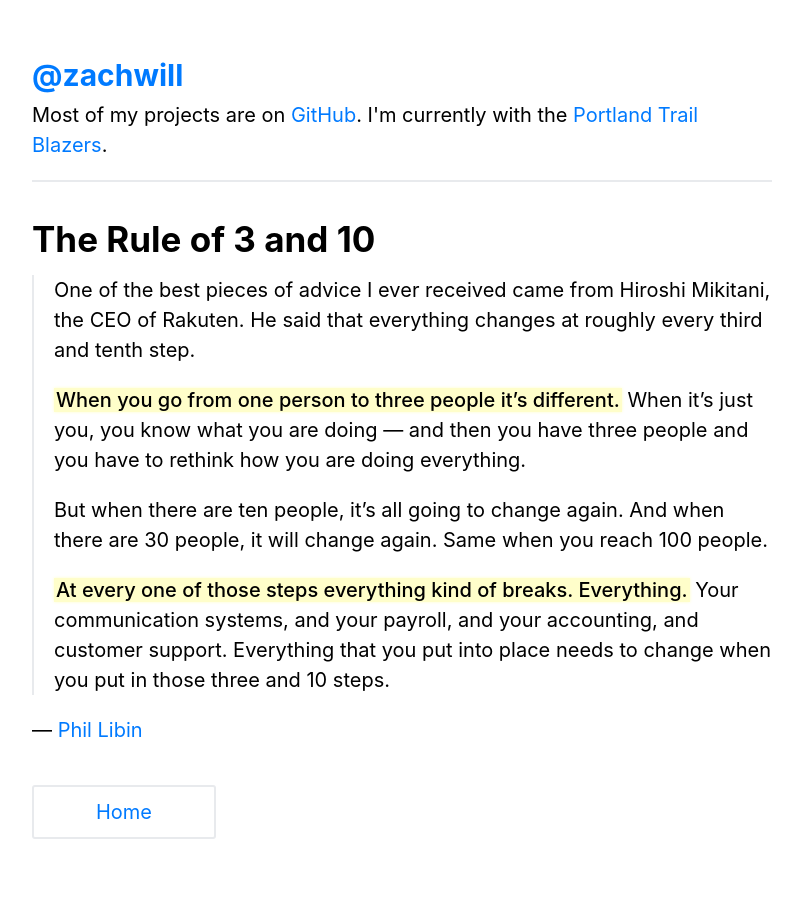
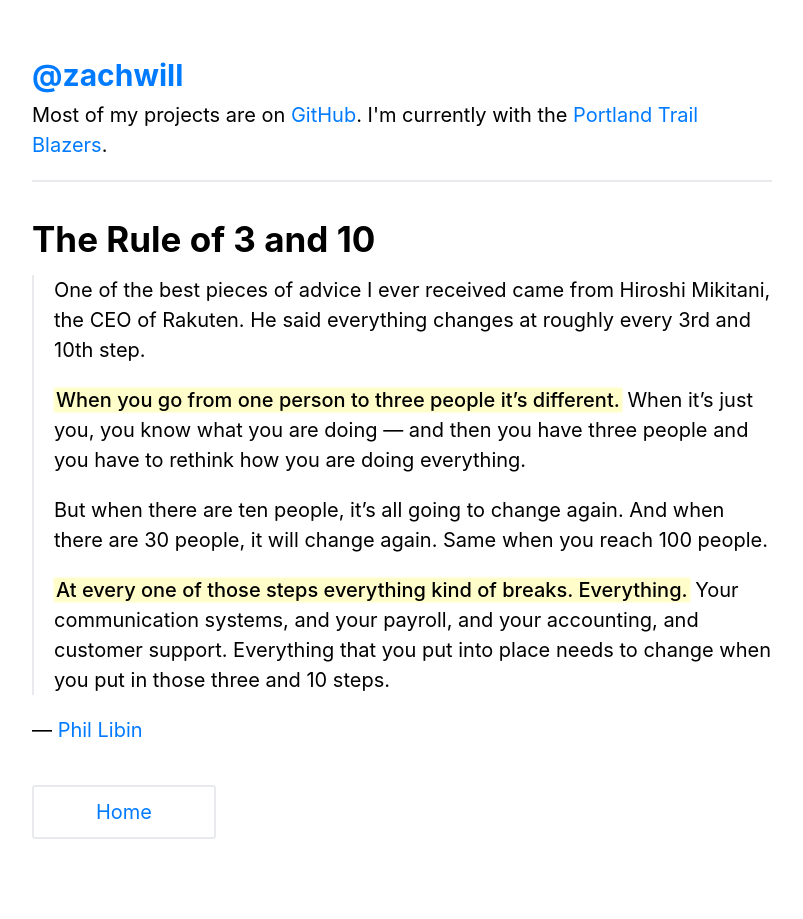
Before and after one commit to zachwill/blog, a Jekyll site: the page built from _posts/2021-12-29-rule-of-3-and-10.md, in a window 1280 px wide. Shown: the whole page, without its empty margins (238-1041 px from the left). Built offline with Jekyll 4.4.1, drawn with Linux system fonts in a browser that asks for light colours.

Commit message:
Clean up wording

```diff
--- a/_posts/2021-12-29-rule-of-3-and-10.md
+++ b/_posts/2021-12-29-rule-of-3-and-10.md
@@ -5,8 +5,8 @@
 ---
 
 > One of the best pieces of advice I ever received came from Hiroshi Mikitani,
-> the CEO of Rakuten. He said that everything changes at roughly every third
-> and tenth step.
+> the CEO of Rakuten. He said everything changes at roughly every 3rd
+> and 10th step.
 >
 > **When you go from one person to three people it’s different.** When it’s
 > just you, you know what you are doing &mdash; and then you have three people and you
```
